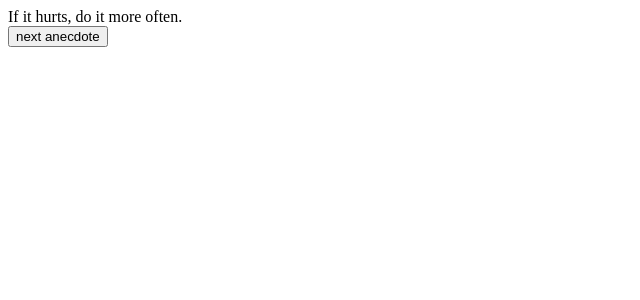
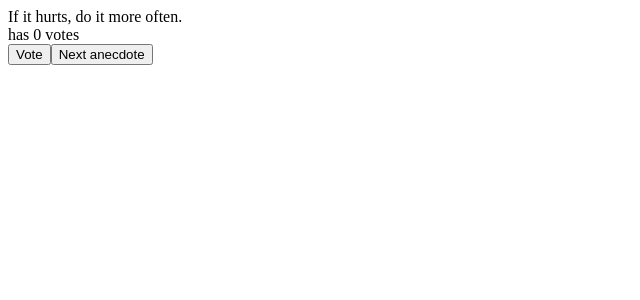
Before and after one commit to Empnor/react-tehtavat, a React (Vite) app: page / in a window 1280 px wide. Shown: the top 300 px of the page, without its empty margins (0-640 px from the left). Built offline with nearby package versions, Linux system fonts and the light colour scheme.

Commit message:
Update App.jsx

```diff
--- a/src/App.jsx
+++ b/src/App.jsx
@@ -11,19 +11,28 @@ const App = () => {
     'Programming without an extremely heavy use of console.log is same as if a doctor would refuse to use x-rays or blood tests when dianosing patients.',
     'The only way to go fast, is to go well.'
   ]
+  const [selected, setSelected] = useState(0);
+  const [points, setPoints] = useState(new Uint8Array(anecdotes.length));
 
-  const [selected, setSelected] = useState(0)
-  const SwitchAnecdote = () => {
-  var numberi = Math.floor((Math.random() * anecdotes.length));
-  setSelected(numberi)
+  const handleSelect = () => {
+    var numberi = Math.floor((Math.random() * anecdotes.length));
+    setSelected(numberi)
   }
+
+  const handleVote = () => {
+    let copy = [...points];
+    copy[selected] += 1;
+    setPoints(copy);
+  }
+
   return (
     <div>
       {anecdotes[selected]}
       <br/>
-      <button onClick={SwitchAnecdote}>
-       next anecdote
-      </button>
+      has {points[selected]} votes
+      <br/>
+      <button onClick={handleVote}>Vote</button>
+      <button onClick={handleSelect}>Next anecdote</button>
     </div>
   )
 }
```
